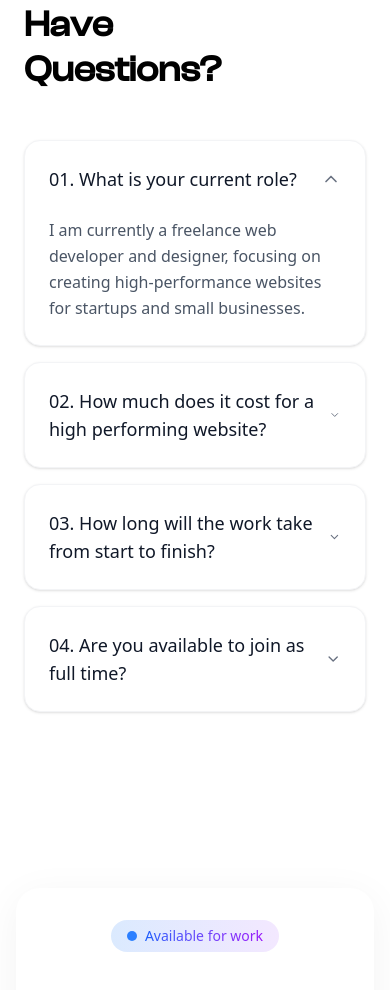
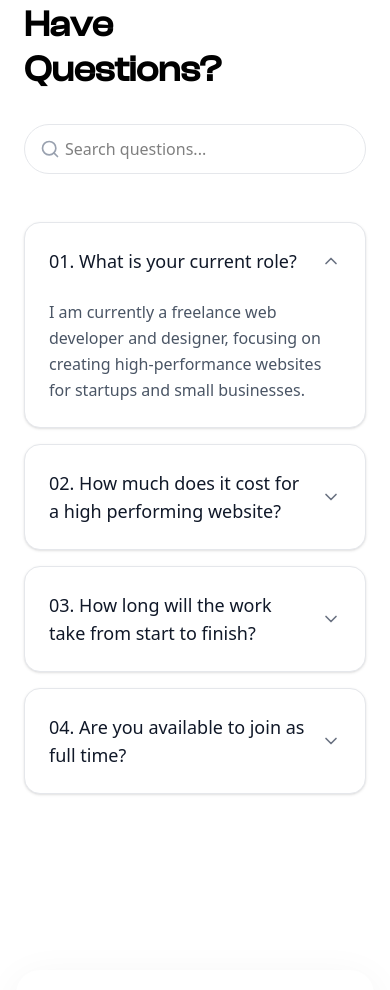
Before and after one commit to zonafirman/my-porto-web, a Next.js app: page /contacts in a window 390 px wide. Shown: the part 1140-2130 px from the top of the page. Built offline with nearby package versions, Linux system fonts and the light colour scheme.

Commit message:
pebaruan dan penambahakn fitur

```diff
--- a/components/AwwardSection.tsx
+++ b/components/AwwardSection.tsx
@@ -1,7 +1,7 @@
 'use client';
 
 import React, { useEffect, useRef } from 'react';
-import { Sparkles } from 'lucide-react';
+import { Sparkles, ArrowUpRight } from 'lucide-react';
 import localFont from 'next/font/local';
 import { motion, useAnimation, useInView } from 'framer-motion';
 
@@ -14,6 +14,8 @@ const clashDisplay = localFont({
 interface Award {
   title: string;
   date: string;
+  issuer: string;
+  link: string;
 }
 
 // Data untuk daftar penghargaan
@@ -21,33 +23,50 @@ const awardsData: Award[] = [
   {
     title: 'Star Performer of the Year',
     date: 'MAY 2021',
+    issuer: 'OneShield',
+    link: '#',
   },
   {
     title: 'Best Beginner Hack',
     date: 'APR 2021',
+    issuer: 'Hackathon XYZ',
+    link: '#',
   },
   {
     title: 'Sketch Webpage Contest Winner',
     date: 'NOV 2020',
+    issuer: 'Design Community',
+    link: '#',
   },
   {
     title: 'Best Space App Winner',
     date: 'SEP 2021',
+    issuer: 'NASA Space Apps Challenge',
+    link: '#',
   },
 ];
 
 // Komponen untuk satu item penghargaan
-const AwardItem: React.FC<{ title: string; date: string; variants: any }> = ({ title, date, variants }) => {
+const AwardItem: React.FC<{ award: Award; variants: any }> = ({ award, variants }) => {
   return (
-    <motion.div
+    <motion.a
+      href={award.link}
+      target="_blank"
+      rel="noopener noreferrer"
       variants={variants}
-      className="flex justify-between items-center py-6 border-b border-gray-200 dark:border-gray-700 last:border-b-0"
+      className="group flex justify-between items-center py-6 border-b border-gray-200 dark:border-gray-700 last:border-b-0 transition-colors hover:bg-gray-50 dark:hover:bg-gray-800/20 -mx-6 px-6"
     >
-      <h3 className="text-lg font-medium text-gray-900 dark:text-gray-100">{title}</h3>
-      <span className="text-sm font-medium text-gray-500 dark:text-gray-400 tracking-wider uppercase">
-        {date}
-      </span>
-    </motion.div>
+      <div>
+        <h3 className="text-lg font-medium text-gray-900 dark:text-gray-100 group-hover:text-blue-600 dark:group-hover:text-purple-400 transition-colors">{award.title}</h3>
+        <p className="text-sm text-gray-500 dark:text-gray-400 mt-1">{award.issuer}</p>
+      </div>
+      <div className="flex items-center gap-4">
+        <span className="text-sm font-medium text-gray-500 dark:text-gray-400 tracking-wider uppercase hidden sm:block">
+          {award.date}
+        </span>
+        <ArrowUpRight className="h-5 w-5 text-gray-400 dark:text-gray-500 transition-transform transform-gpu group-hover:rotate-45 group-hover:text-gray-800 dark:group-hover:text-gray-200" />
+      </div>
+    </motion.a>
   );
 };
 
@@ -123,8 +142,7 @@ export default function AwwardSection() {
               {awardsData.map((award, index) => (
                 <AwardItem
                   key={index}
-                  title={award.title}
-                  date={award.date}
+                  award={award}
                   variants={itemVariants}
                 />
               ))}
--- a/components/FAQSection.tsx
+++ b/components/FAQSection.tsx
@@ -2,9 +2,10 @@
 "use client";
 
 import React, { useState } from 'react';
+import { motion, AnimatePresence } from 'framer-motion';
 import localFont from 'next/font/local';
 // Impor ikon dari lucide-react
-import { Sparkles, ChevronDown } from 'lucide-react';
+import { Sparkles, ChevronDown, Search } from 'lucide-react';
 
 const clashDisplay = localFont({
   src: '../public/fonts/ClashDisplay-Medium.woff2',
@@ -52,29 +53,44 @@ interface FaqItemProps {
 // Komponen untuk satu item FAQ (Accordion)
 const FaqItem: React.FC<FaqItemProps> = ({ question, answer, isOpen, onClick }) => {
   return (
-    <div className="bg-white dark:bg-[#161515] rounded-2xl shadow-sm border border-gray-100 dark:border-gray-800 overflow-hidden">
+    <div className="bg-white dark:bg-[#161515] rounded-2xl shadow-sm border border-gray-200 dark:border-gray-800 overflow-hidden">
       {/* Tombol Pertanyaan (Trigger) */}
-      <button
+      <motion.header
+        initial={false}
         onClick={onClick}
-        className="flex justify-between items-center w-full p-6 text-left"
+        className="flex justify-between items-center w-full p-6 text-left cursor-pointer"
         aria-expanded={isOpen}
       >
-        <span className="text-lg font-medium text-gray-900 dark:text-gray-100">{question}</span>
-        <ChevronDown
-          className={`h-5 w-5 text-gray-500 dark:text-gray-400 transition-transform duration-300 ease-in-out ${isOpen ? 'rotate-180' : ''}`}
-        />
-      </button>
+        <span className="text-lg font-medium text-gray-900 dark:text-gray-100 pr-4">{question}</span>
+        <motion.div
+          initial={false}
+          animate={{ rotate: isOpen ? 180 : 0 }}
+          transition={{ duration: 0.3, ease: "easeOut" }}
+        >
+          <ChevronDown className="h-5 w-5 text-gray-500 dark:text-gray-400" />
+        </motion.div>
+      </motion.header>
 
-      {/* Konten Jawaban (Bisa di-slide) */}
-      <div
-        className={`grid transition-all duration-500 ease-in-out ${isOpen ? 'grid-rows-[1fr] opacity-100' : 'grid-rows-[0fr] opacity-0'}`}
+      <AnimatePresence initial={false}>
+        {isOpen && (
+          <motion.section
+            key="content"
+            initial="collapsed"
+            animate="open"
+            exit="collapsed"
+            variants={{
+              open: { opacity: 1, height: 'auto' },
+              collapsed: { opacity: 0, height: 0 },
+            }}
+            transition={{ duration: 0.4, ease: [0.04, 0.62, 0.23, 0.98] }}
+            className="overflow-hidden"
           >
-        <div className="overflow-hidden">
-          <p className="p-6 pt-0 text-gray-600 dark:text-gray-400 leading-relaxed">
+            <p className="px-6 pb-6 text-gray-600 dark:text-gray-400 leading-relaxed">
               {answer}
             </p>
-        </div>
-      </div>
+          </motion.section>
+        )}
+      </AnimatePresence>
     </div>
   );
 };
@@ -82,6 +98,12 @@ const FaqItem: React.FC<FaqItemProps> = ({ question, answer, isOpen, onClick })
 // Komponen Halaman Utama
 export default function FAQSection() {
   const [openId, setOpenId] = useState<number | null>(faqData[0]?.id ?? null);
+  const [searchTerm, setSearchTerm] = useState('');
+
+  const filteredFaqData = faqData.filter(item =>
+    item.question.toLowerCase().includes(searchTerm.toLowerCase()) ||
+    item.answer.toLowerCase().includes(searchTerm.toLowerCase())
+  );
 
   return (
     <section className=" py-24 sm:py-32">
@@ -101,10 +123,23 @@ export default function FAQSection() {
               <br />
               Questions?
             </h2>
+
+            {/* Kolom Pencarian */}
+            <div className="relative mt-8">
+              <input
+                type="text"
+                placeholder="Search questions..."
+                value={searchTerm}
+                onChange={(e) => setSearchTerm(e.target.value)}
+                className="w-full pl-10 pr-4 py-3 rounded-full border border-gray-200 dark:border-gray-700 bg-white dark:bg-[#161515] text-black dark:text-white focus:ring-2 focus:ring-blue-500 dark:focus:ring-purple-500 focus:outline-none transition-all"
+              />
+              <Search className="absolute left-4 top-1/2 -translate-y-1/2 h-5 w-5 text-gray-400" />
+            </div>
           </div>
           {/* === KOLOM KANAN: Daftar Accordion === */}
           <div className="space-y-4">
-            {faqData.map((item) => (
+            {filteredFaqData.length > 0 ? (
+              filteredFaqData.map((item) => (
                 <FaqItem
                   key={item.id}
                   question={item.question}
@@ -112,7 +147,15 @@ export default function FAQSection() {
                   isOpen={openId === item.id}
                   onClick={() => setOpenId(openId === item.id ? null : item.id)}
                 />
-            ))}
+              ))
+            ) : (
+              <div className="text-center py-10 px-6 bg-white dark:bg-[#161515] rounded-2xl shadow-sm border border-gray-100 dark:border-gray-800">
+                <h3 className="text-lg font-medium text-gray-900 dark:text-gray-100">No questions found</h3>
+                <p className="mt-2 text-sm text-gray-500 dark:text-gray-400">
+                  Try a different search term or check back later.
+                </p>
+              </div>
+            )}
           </div>
         </div>
       </div>
```
Also changed, not shown: components/AccordionSection.tsx (+86 -11 lines). Lines whose indentation alone changed are shown as unchanged.
